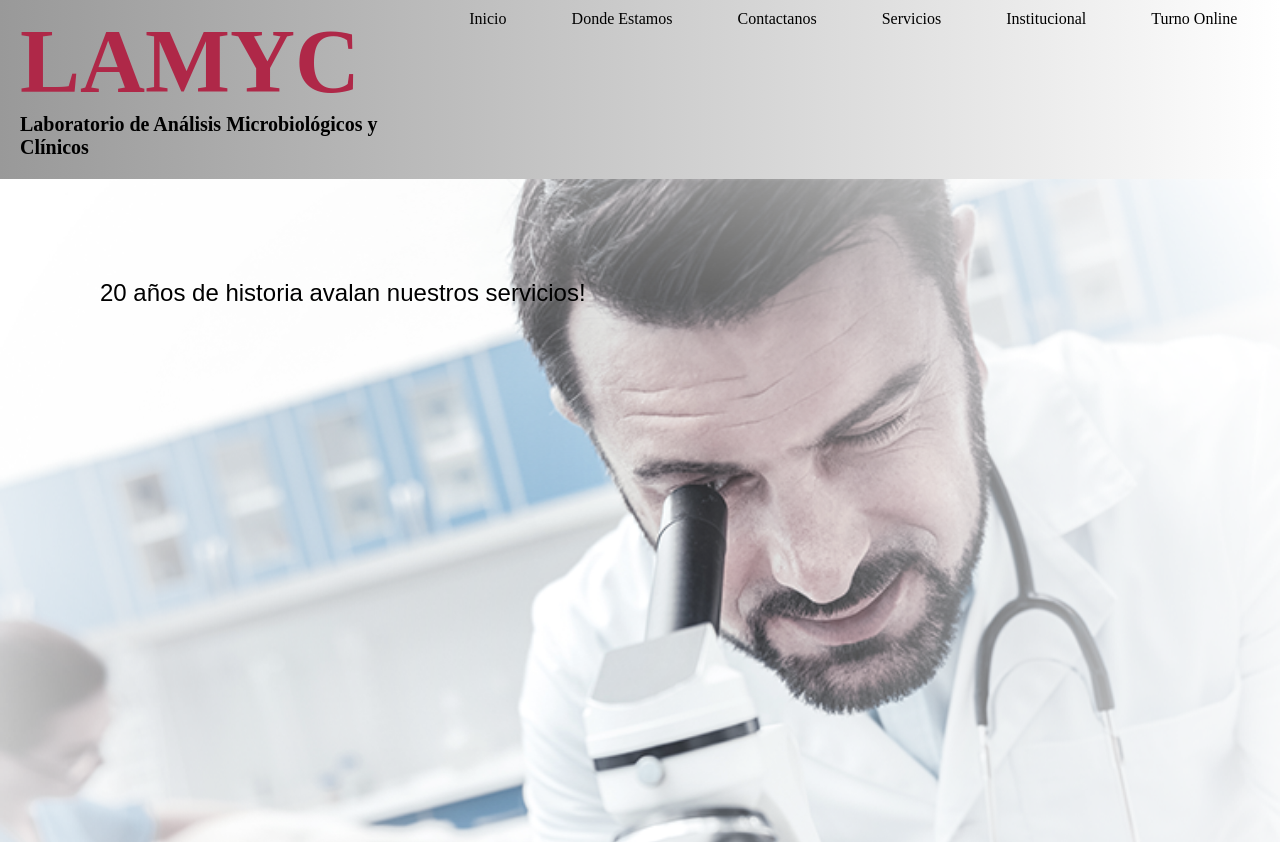
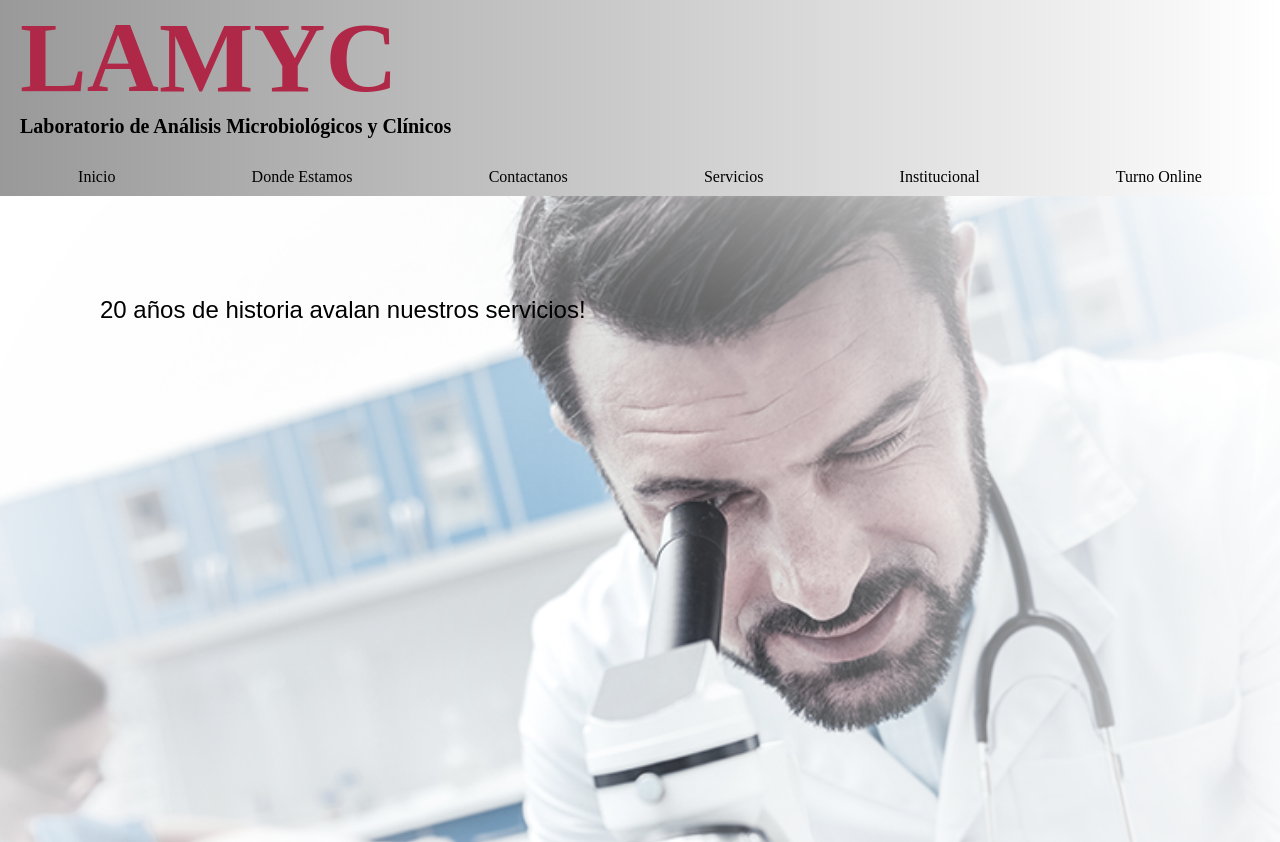
Before and after one commit to juansianca/Laboratorio-LAMYC, a website: page index.html in a window 1280 px wide. Shown: the top 842 px of the page. Drawn offline with Linux system fonts and the light colour scheme.

Commit message:
Agregue Saas

```diff
--- a/index.htm
+++ b/index.html
@@ -9,23 +9,29 @@
     <link rel="stylesheet" href="./style/style.css">
 </head>
 <body>
-    <nav class='container_grid'>
-        <header class="logo">
+    <nav>
+        <header>
+            <div>
                  <h1>LAMYC</h1>
+            </div>
+            <div>
                  <h2>Laboratorio de Análisis Microbiológicos y Clínicos</h2>
+            </div>
+            <div>
+                <ul>
+                 <li><a href="#">Inicio</a></li>
+                 <li><a href="./Pages/Donde_Estamos.html">Donde Estamos</a></li>
+                 <li><a href="./Pages/Contactanos.html">Contactanos</a></li>
+                 <li><a href="./Pages/Servicios.html">Servicios</a></li>
+                 <li><a href="./Pages/Institucional.html">Institucional</a></li>
+                 <li><a href="./Pages/Turno_Online.html">Turno Online</a></li>
+                </ul>
+            </div>
         </header>
-        <ul class="menu">
-                 <li class="items"><a href="#">Inicio</a></li>
-                 <li class="items"><a href="./Pages/Donde_Estamos.html">Donde Estamos</a></li>
-                 <li class="items"><a href="./Pages/Contactanos.html">Contactanos</a></li>
-                 <li class="items"><a href="./Pages/Servicios.html">Servicios</a></li>
-                 <li class="items"><a href="./Pages/Institucional.html">Institucional</a></li>
-                 <li class="items"><a href="./Pages/Turno_Online.html">Turno Online</a></li>
-        </ul>
-        <main class="main">
+        <main>
             <p class="reseña">20 años de historia avalan nuestros servicios!</p>
         </main>
-        <footer class="footer">
+        <footer>
             <div>
                 <a href="./Pages/Servicio_empresas.html"><img src="./Images/Imagen 1.png" alt=""></a>
                 <section>
--- /dev/null
+++ b/style.scss
@@ -0,0 +1,86 @@
+*{
+    margin: 0;
+    padding: 0;
+}
+$logo-color: #AF2848;
+$link-colors: black;
+$degrade-color-dark: rgb(153, 153, 153);
+$background-color: white;
+
+nav{
+    header{
+            background-image: linear-gradient(to right, $degrade-color-dark,white);
+            grid-column-start: 1;
+            grid-column-end: -1;
+        div{
+            h1{
+            grid-column-start: 1;
+            grid-column-end: 2;
+            color: $logo-color;
+            font-size: 100px;
+            margin: 0 0 0 20px;
+            }
+            h2{
+            grid-column-start: 1;
+            grid-column-end: 2;
+            margin: 0 0 20px 20px;
+            font-size: 20px;
+            }
+        }
+        div{
+        ul{
+            grid-column-start: 2;
+            grid-column-end: -1;
+            list-style: none;
+            display: flex;
+            justify-content: space-around;
+            padding: 10px;
+            li{
+                a{
+                    color: $link-colors;
+                    text-decoration: none;
+                }
+                &:hover{
+                    -webkit-transform: scale(1.1); transform: scale(1.1);
+                }
+                }
+            }
+        }
+    }
+}
+    main{
+            grid-column-start: 1;
+            grid-column-end: -1;
+            background-color: $background-color;
+            background-image: url(../Images/lab_fondo.png);
+            background-repeat: no-repeat;
+            background-position-x: center;
+            background-position-y:top;
+            background-size: cover;
+            P{
+                padding: 100px 100px 1000px 100px;
+                font-size:x-large;
+                font-family: sans-serif;
+            }
+        }
+    footer{
+            grid-column-start: 1;
+            grid-column-end: -1;
+            background-image: linear-gradient(to right, $degrade-color-dark,white);
+            display: flex;
+            justify-content: space-around;
+            padding: 10px 0 10px 0;
+            div{
+                section{
+                    a{
+                        display: flex;
+                        justify-content: center;
+                        color: $link-colors;
+                        text-decoration: none;
+                    }
+                    &:hover{
+                        -webkit-transform: scale(1.1); transform: scale(1.1);
+                    }
+                }
+                }
+            }
```
Also changed, not shown: package.json (added, +15 -0 lines), style/style.css, 2 other files.
